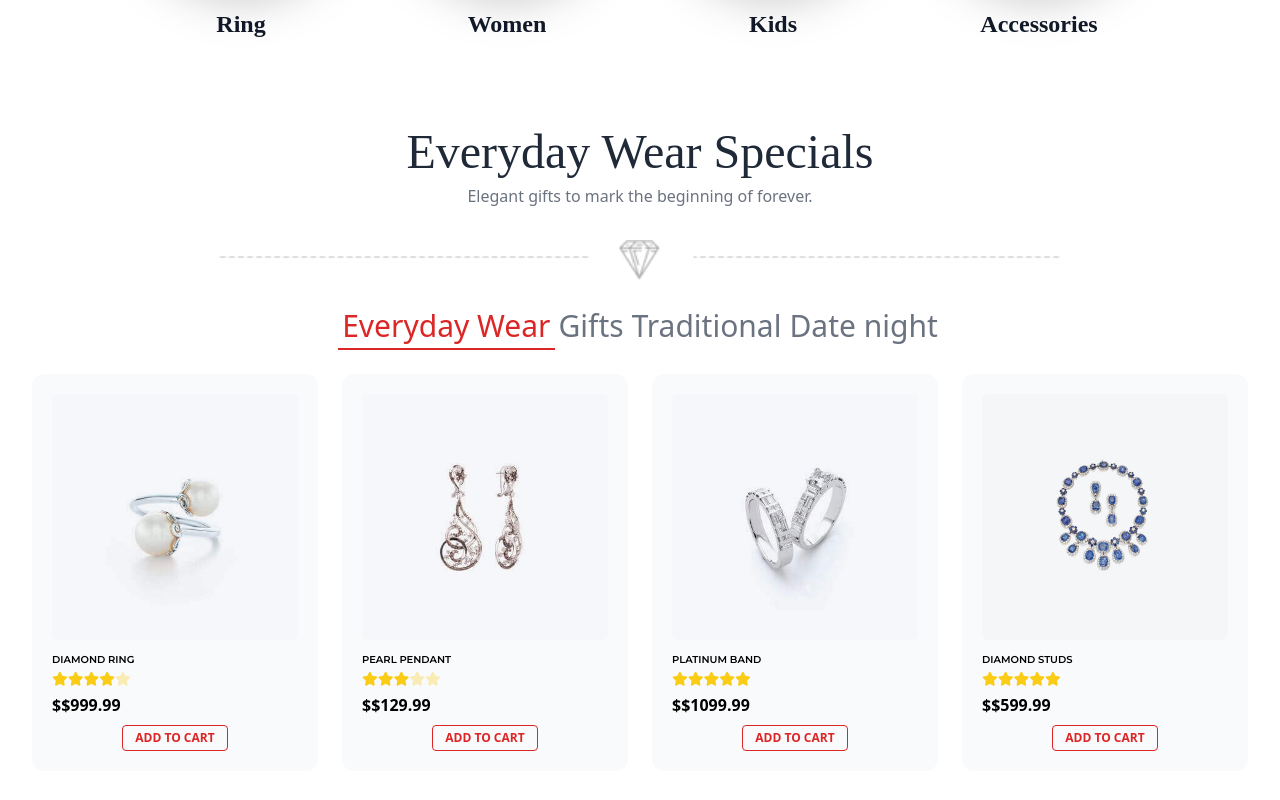
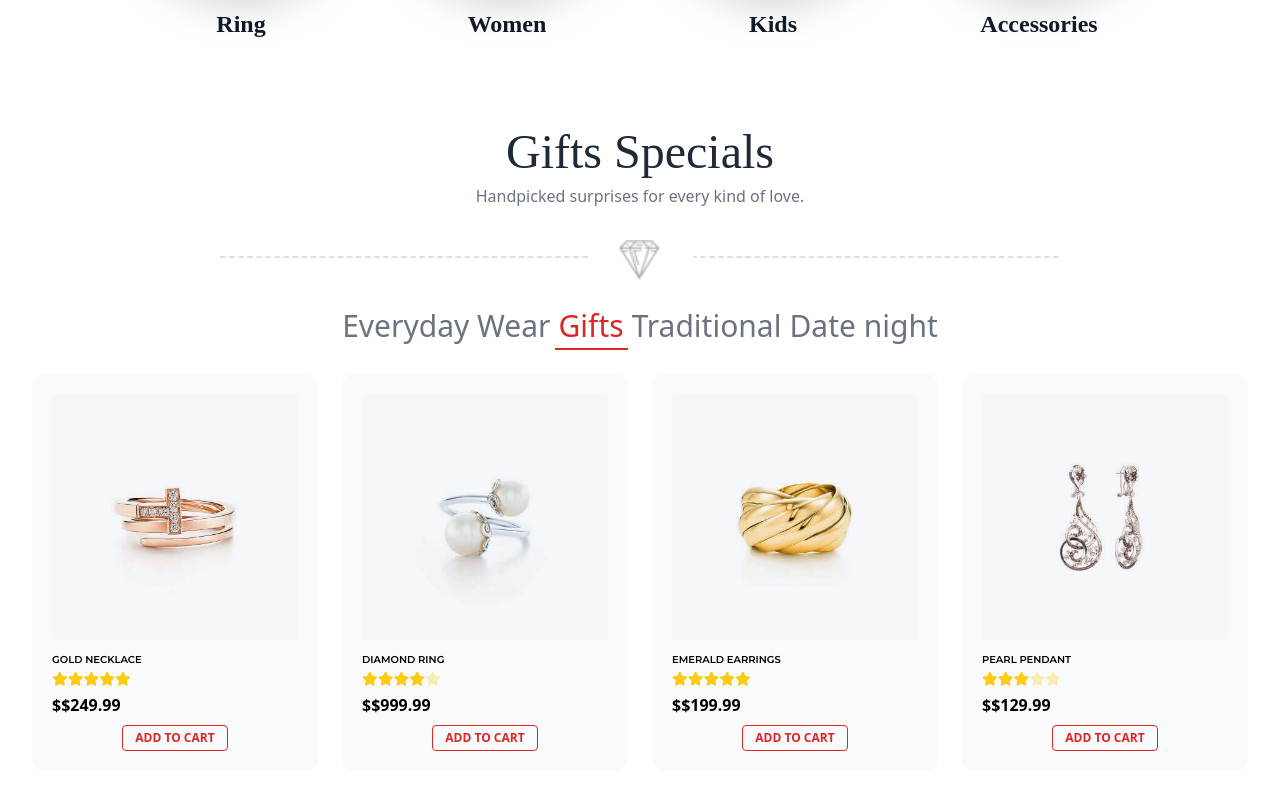
Before and after one commit to ankmay0/snatchers.in, a React (Create React App) app: page / in a window 1280 px wide. Shown: the part 1040-1840 px from the top of the page. Built offline with nearby package versions, Linux system fonts and the light colour scheme; a web font is replaced by a local one.

Commit message:
changed home

```diff
--- a/src/components/DateNight.jsx
+++ b/src/components/DateNight.jsx
@@ -5,7 +5,7 @@ import products from "../Data/ProductData.js";
 import { AnimatePresence, motion } from "framer-motion";
 
 const DateNight = () => {
-  const [activeTab, setActiveTab] = useState("Everyday Wear");
+  const [activeTab, setActiveTab] = useState("Gifts");
   const navigate = useNavigate();
 
   const tabOccasionMap = {
```
